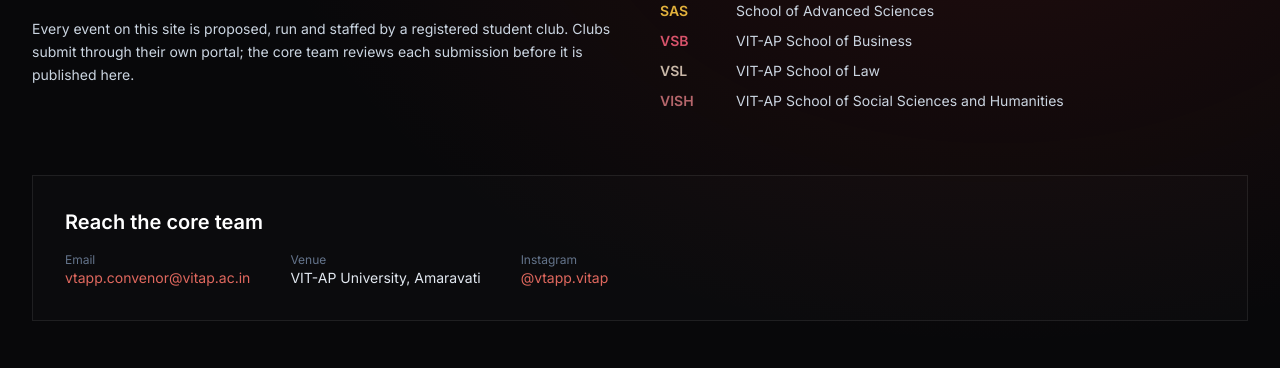
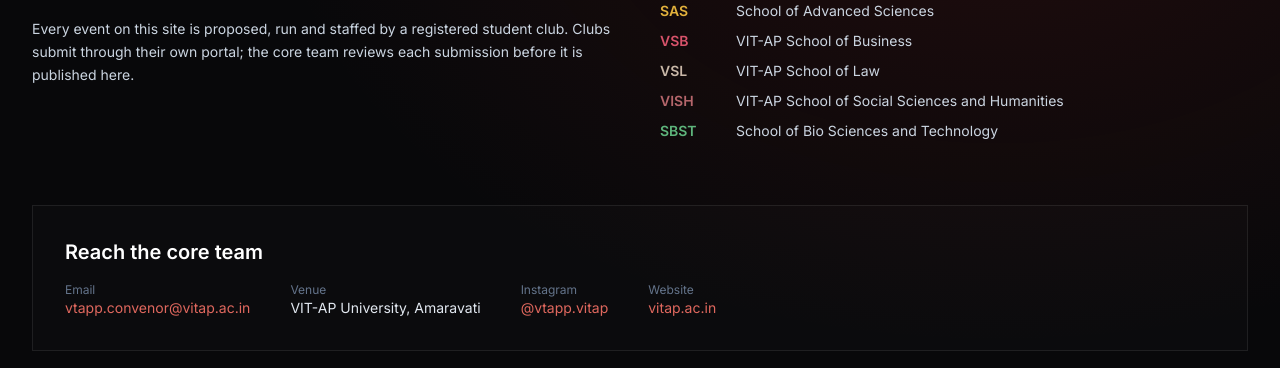
Before and after one commit to itsKryxen/vtapp-test, a Next.js app: page /about in a window 1280 px wide. Shown: the part 843-1211 px from the top of the page. Built offline with nearby package versions, Linux system fonts and the light colour scheme; no server answers.

Commit message:
Update about page, footer, fest and schools data

```diff
--- a/src/app/about/page.tsx
+++ b/src/app/about/page.tsx
@@ -84,6 +84,12 @@
               @vtapp.vitap
             </a>
           </div>
+          <div>
+            <p className="text-xs text-slate-500">Website</p>
+            <a href={FEST.website} target="_blank" rel="noopener noreferrer" className="text-brand-400 hover:underline">
+              vitap.ac.in
+            </a>
+          </div>
         </div>
       </section>
     </div>
--- a/src/components/Footer.tsx
+++ b/src/components/Footer.tsx
@@ -17,6 +17,7 @@
 const SOCIALS = [
   { href: FEST.instagram, label: 'Instagram' },
   { href: 'https://facebook.com/vtapp.vitap', label: 'Facebook' },
+  { href: FEST.website, label: 'Website' },
 ];
 
 export default function Footer() {
--- a/src/lib/fest.ts
+++ b/src/lib/fest.ts
@@ -17,6 +17,7 @@
   venue: 'VIT-AP University, Amaravati',
   email: 'vtapp.convenor@vitap.ac.in',
   instagram: 'https://instagram.com/vtapp.vitap',
+  website: 'https://vitap.ac.in/',
   /** Deadline for clubs to submit events for review */
   submissionDeadline: '2026-08-25T23:59:00+05:30',
 } as const;
--- a/src/lib/schools.ts
+++ b/src/lib/schools.ts
@@ -14,7 +14,8 @@
   | 'VSB'
   | 'VSL'
   | 'VISH'
-  | 'CENTRAL';
+  | 'CENTRAL'
+  | 'SBST';
 
 export interface School {
   code: SchoolCode;
@@ -37,6 +38,7 @@
   { code: 'VSB', name: 'VIT-AP School of Business', short: 'Business', accent: '#d8536b' },
   { code: 'VSL', name: 'VIT-AP School of Law', short: 'Law', accent: '#c9b8a8' },
   { code: 'VISH', name: 'VIT-AP School of Social Sciences and Humanities', short: 'Social Sciences', accent: '#b5666b' },
+  { code: 'SBST', name: 'School of Bio Sciences and Technology', short: 'Bio Sciences', accent: '#5eb57c' },
   { code: 'CENTRAL', name: 'Central / University-wide Clubs', short: 'Central', accent: '#f1f1f1' },
 ];
 
```
